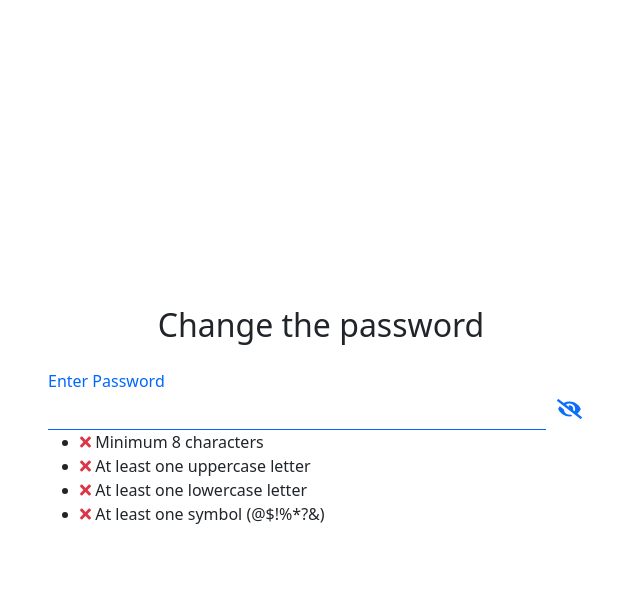
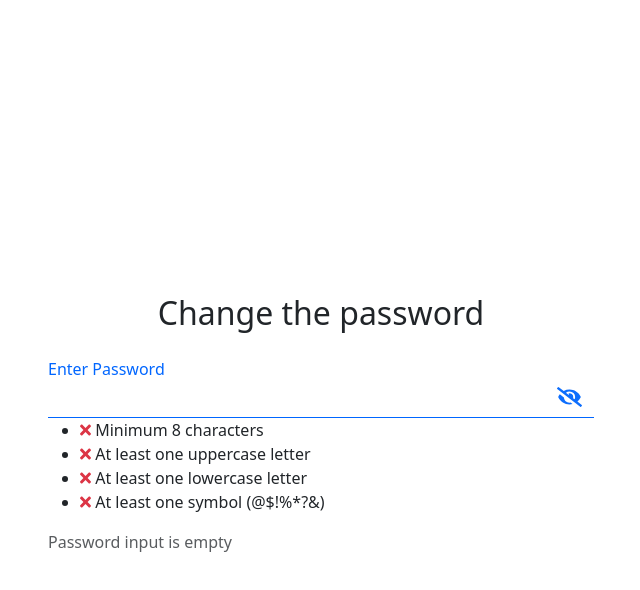
Before and after one commit to Mehrdad1010/Regex_practice, a plain HTML site: page index.html in a window 1280 px wide. In both pictures the pointer is over the button 888 px from the left and 411 px from the top of the page. Shown: the whole page, without its empty margins (319-959 px from the left). Drawn offline with nearby package versions, Linux system fonts and the light colour scheme.

Commit message:
fix shape in dev branch

```diff
--- a/index.html
+++ b/index.html
@@ -51,7 +51,7 @@
                             </ul>
                         </div>
                         <span id="errorMessage" class="font-weight-bold
-                         text-danger"></span>
+                         text-muted">Password input is empty</span>
                     </div>
             </div>
         </div>
--- a/style.css
+++ b/style.css
@@ -8,3 +8,15 @@
 .text_color {
     color: rgb(0, 102, 255);
 }
+
+.blue_text {
+    color: rgb(0, 102, 255);
+}
+
+#togglePassword:hover {
+    border-color: rgb(0, 102, 255);
+    border-radius: 0;
+    border-top: 0;
+    border-left: 0;
+    border-right: 0;
+}
```
